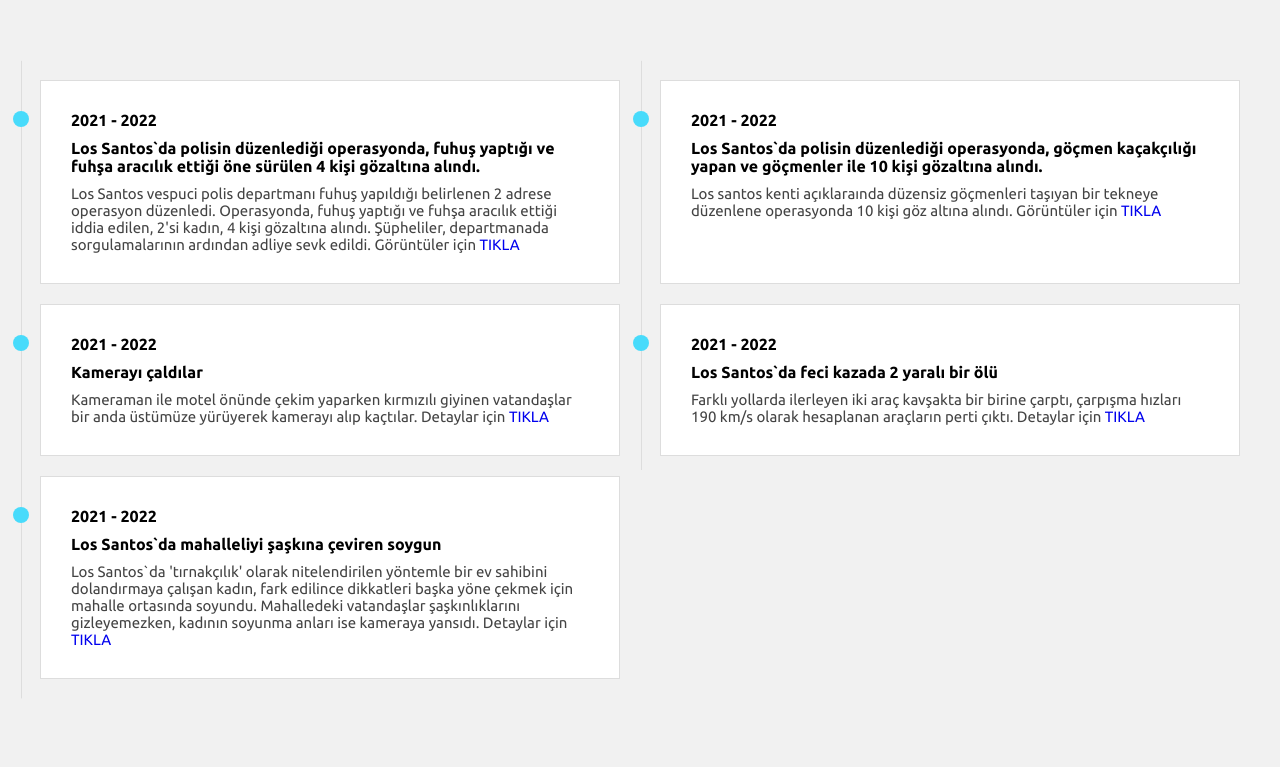
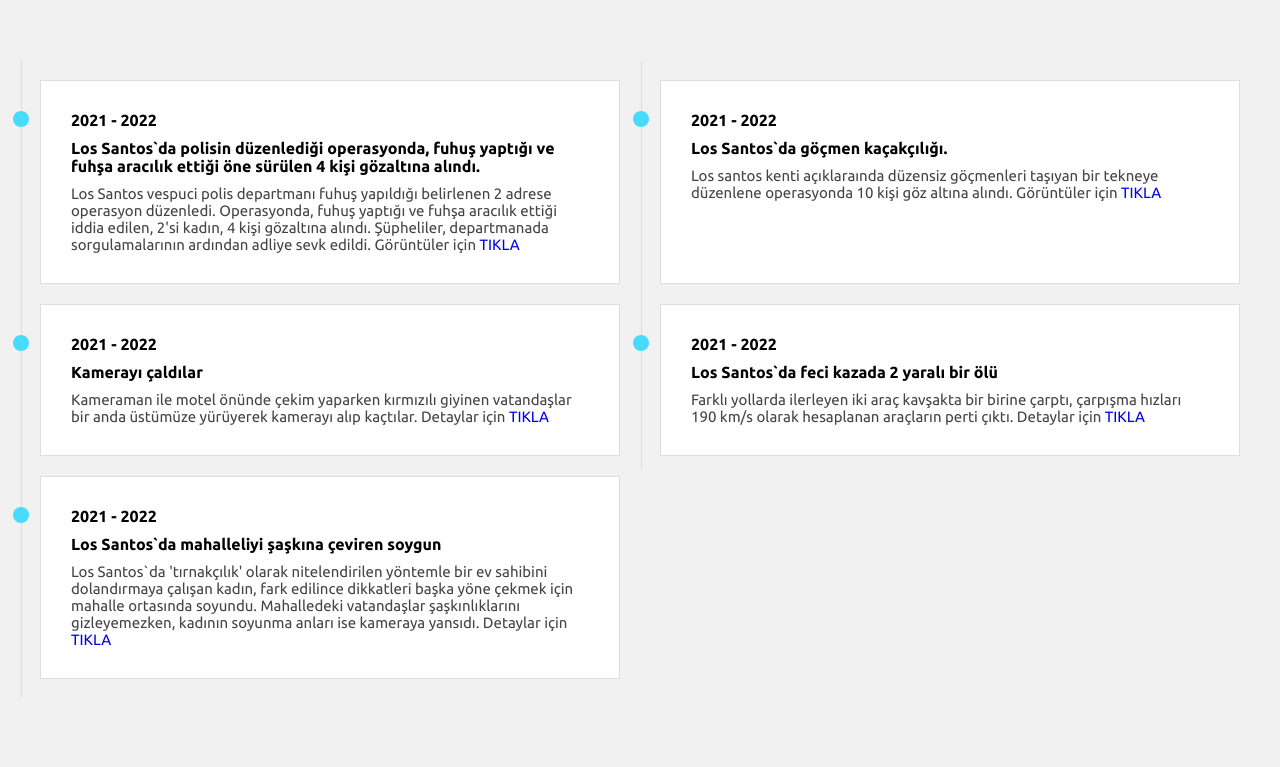
Before and after one commit to kattegatnews/kattegatnews.github.io, a plain HTML site: page index.html in a window 1280 px wide. Shown: the part 2460-3227 px from the top of the page. Drawn offline with nearby package versions, Linux system fonts and the light colour scheme; a script that the page names is missing.

Commit message:
Update index.html

```diff
--- a/index.html
+++ b/index.html
@@ -220,7 +220,7 @@
              <div class="block">
           <h4>2021 - 2022</h4>
           <h3>
-            Los Santos`da polisin düzenlediği operasyonda, göçmen kaçakçılığı yapan ve göçmenler ile 10 kişi gözaltına alındı.</h3>
+            Los Santos`da göçmen kaçakçılığı.</h3>
           <p> Los santos kenti açıklaraında düzensiz göçmenleri taşıyan bir tekneye düzenlene operasyonda 10 kişi göz altına alındı. Görüntüler için <a href="https://www.youtube.com/watch?v=_0dzDK-FL3Y"> TIKLA </a>
           </p>
         </div>
```
